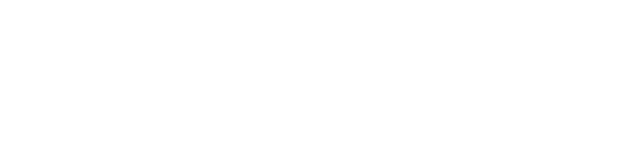
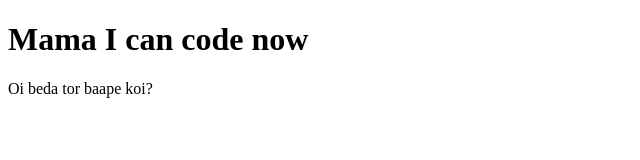
Before and after one commit to ShahriarFK/my-second-repo, a plain HTML site: page index.html in a window 1280 px wide. Shown: the whole page, without its empty margins (0-640 px from the left). Drawn offline with Linux system fonts and the light colour scheme.

Commit message:
add header

```diff
--- a/index.html
+++ b/index.html
@@ -8,6 +8,7 @@
     <title>My second github repo</title>
 </head>
 <body>
-
+    <h1>Mama I can code now</h1>
+    <p>Oi beda tor baape koi?</p>
 </body>
 </html>
```
